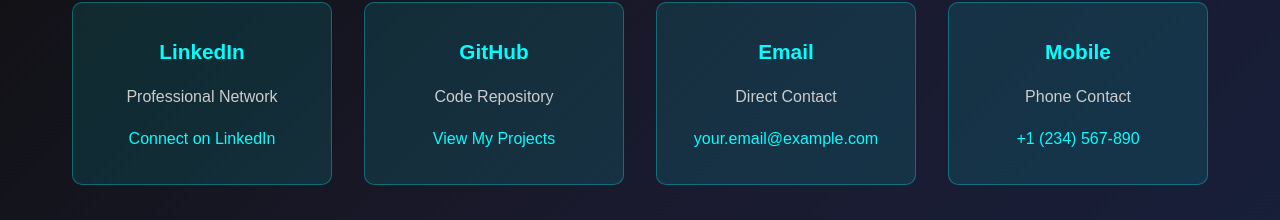
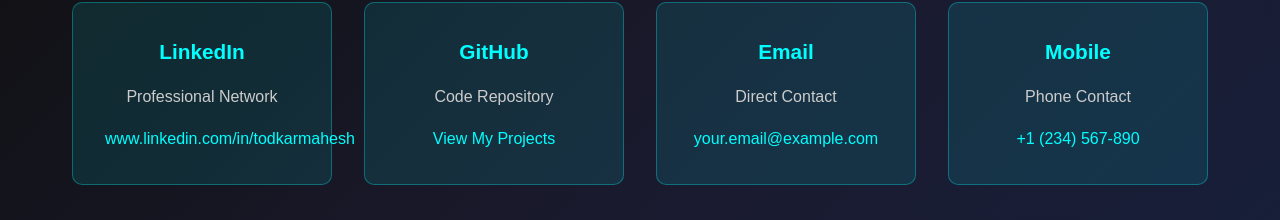
Before and after one commit to MaheshTodkar1/Portfolio-website, a plain HTML site: page index.html in a window 1280 px wide. Both pictures are taken after a click on the link "Connect". Shown: the part 234-454 px from the top of the page. Drawn offline with Linux system fonts and the light colour scheme.

Commit message:
Update index.html

```diff
--- a/index.html
+++ b/index.html
@@ -651,7 +651,7 @@
                 <div class="contact-item">
                     <h4>LinkedIn</h4>
                     <p>Professional Network</p>
-                    <a href="#" target="_blank">Connect on LinkedIn</a>
+                    <a href="#" target="_blank">www.linkedin.com/in/todkarmahesh</a>
                 </div>
                 <div class="contact-item">
                     <h4>GitHub</h4>
```
